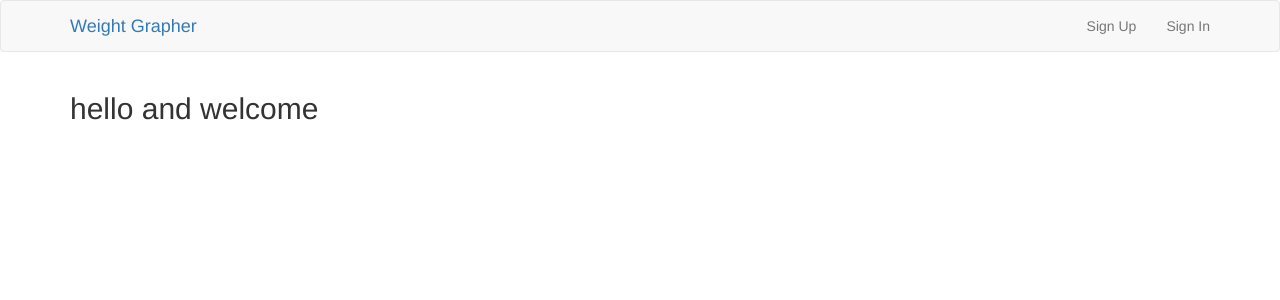
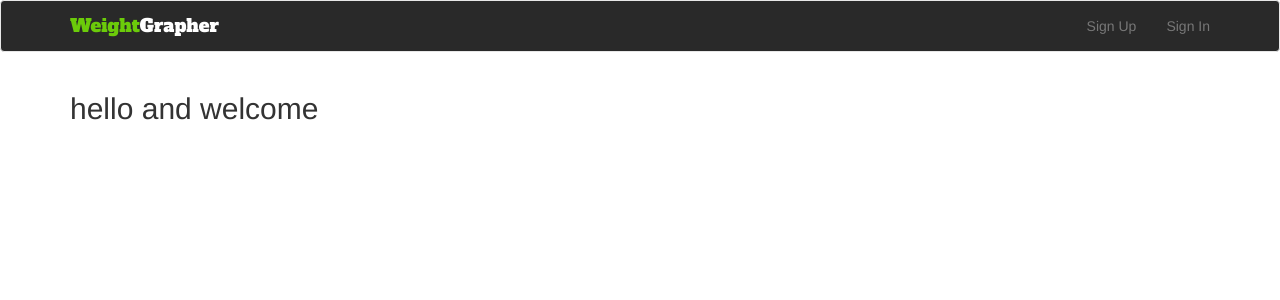
Before and after one commit to monsteronfire/weightgrapher, a Rails app: page / in a window 1280 px wide. Shown: the top 300 px of the page. Run offline with Rails 7, Linux system fonts and the light colour scheme; style sheets or scripts are compiled from the project's sources; some libraries are stand-ins or nearby versions.

Commit message:
adds styles for header to overwrite bootstrap default styles

```diff
--- a/app/assets/stylesheets/application.scss
+++ b/app/assets/stylesheets/application.scss
@@ -12,6 +12,9 @@
  *
  *= require_tree .
  *= require_self
+ *= bootstrap-sprockets
+ *= bootstrap
  */
 @import "bootstrap-sprockets";
 @import "bootstrap";
+@import "global";
--- /dev/null
+++ b/app/assets/stylesheets/global.scss
@@ -0,0 +1,26 @@
+@import url('https://fonts.googleapis.com/css?family=Alfa+Slab+One');
+
+$white: #FFFFFF;
+
+$mine-shaft: #292929;
+$lima: #6BCB0A;
+
+.navbar-default {
+  background-color: $mine-shaft;
+}
+
+.navbar-brand a {
+  text-decoration: none;
+}
+
+.navbar-brand span {
+  font-family: 'Alfa Slab One', cursive;
+}
+
+.navbar-brand span:first-child {
+  color: $lima;
+}
+
+.navbar-brand span:nth-child(2) {
+  color: $white;
+}
--- a/app/views/layouts/application.html.slim
+++ b/app/views/layouts/application.html.slim
@@ -9,7 +9,11 @@ html
   body
     nav.navbar.navbar-default
       .container
-        .navbar-brand= link_to "Weight Grapher", root_path
+        .navbar-brand
+          = link_to "", data: {target: root_path} do
+            span Weight
+            span Grapher
+          end
 
         - if user_signed_in?
           ul.nav.navbar-nav.navbar-right
```
